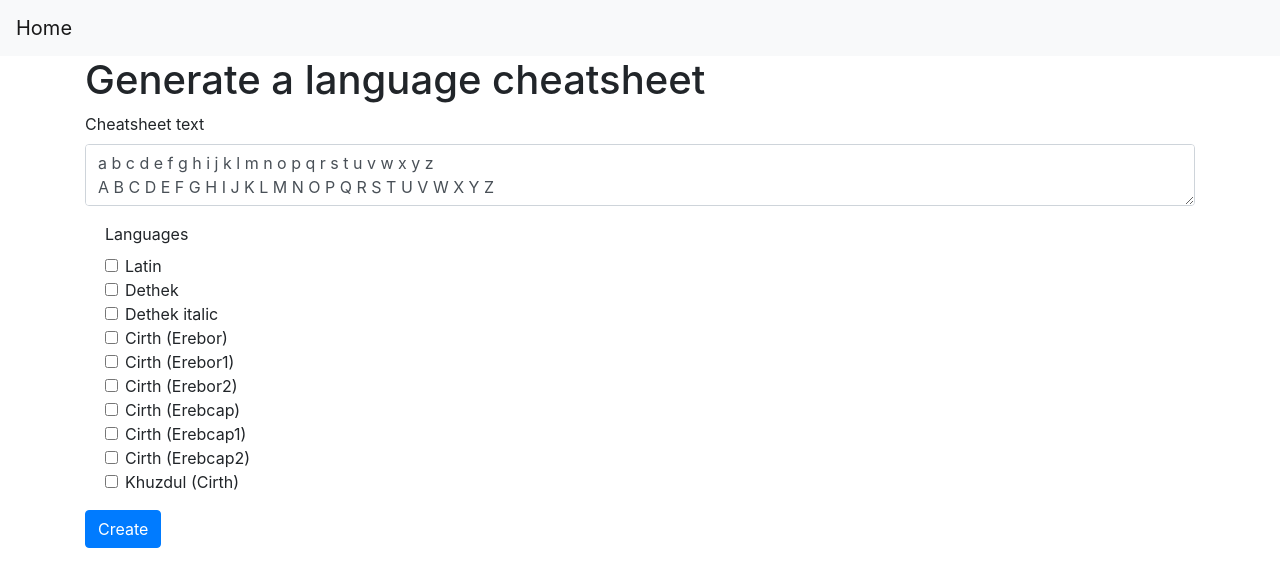
After one commit to wimulkeman/fantasy-language-generator, a PHP site: page /cheatsheet.php in a window 1280 px wide. The commit adds this page. Shown: the top 587 px of the page. Run offline with PHP 8.4, Linux system fonts and the light colour scheme.

Commit message:
chore (cheatsheet): add cheatsheet
Adding a cheatsheet page. This page can be used as a handout for a quick reference to the language character and word symbols.

```diff
--- /dev/null
+++ b/cheatsheet.php
@@ -0,0 +1,88 @@
+<?php
+include_once 'available-languages.php';
+include_once 'translate-language.php';
+?>
+<!doctype html>
+<html lang="en">
+<head>
+    <!-- Required meta tags -->
+    <meta charset="utf-8">
+    <meta name="viewport" content="width=device-width, initial-scale=1, shrink-to-fit=no">
+
+    <!-- Bootstrap CSS -->
+    <link rel="stylesheet" href="https://stackpath.bootstrapcdn.com/bootstrap/4.1.3/css/bootstrap.min.css" integrity="sha384-MCw98/SFnGE8fJT3GXwEOngsV7Zt27NXFoaoApmYm81iuXoPkFOJwJ8ERdknLPMO" crossorigin="anonymous">
+    <link rel="stylesheet" href="css/layout.css">
+    <link rel="stylesheet" media="print" href="css/print.css">
+    <?php echo getAllLanguageStyleSheets(); ?>
+
+    <title>Cheatsheet</title>
+</head>
+<body>
+<nav class="navbar navbar-light bg-light">
+    <a class="navbar-brand" href="/">Home</a>
+</nav>
+<div class="container">
+    <h1>Generate a language cheatsheet</h1>
+    <form method="post">
+        <div class="form-group">
+            <label for="text">Cheatsheet text</label>
+            <textarea class="form-control" id="text" name="text">
+a b c d e f g h i j k l m n o p q r s t u v w x y z
+A B C D E F G H I J K L M N O P Q R S T U V W X Y Z
+0 1 2 3 4 5 6 7 8 9 . -
+bad water - danger - be alert - dragon - dwarf - elf - gnome - halfling - human - orc - safe drinking water - safe shelter - safe trail
+            </textarea>
+        </div>
+        <div class="form-group form-check">
+            <label>Languages</label>
+            <?php
+            foreach (array_keys($languages) as $key => $language) {
+                $checked = '';
+                if (isset($_POST['language'][$language])) {
+                    $checked = 'checked="checked"';
+                }
+
+                echo '<div class="form-check">';
+                echo "<input type='checkbox' class='form-check-input' id='language-$key' name='language[$language]' $checked>";
+                echo "<label class='form-check-label' for='language-$key'>$language</label>";
+                echo '</div>';
+            }
+            ?>
+        </div>
+        <button type="submit" class="btn btn-primary">Create</button>
+    </form>
+</div>
+<?php if (isset($_POST['text']) && isset($_POST['language'])) { ?>
+    <div class="container language-text">
+        <?php
+        foreach ($_POST['language'] as $language => $value) {
+            if (!isset($languages[$language])) {
+                continue;
+            }
+
+            preg_match('/^[^(]+/i', $language, $nameMatch);
+            if (!isset($nameMatch[0])) {
+                continue;
+            }
+            $languageName = $nameMatch[0];
+
+            echo '<div class="row">';
+            echo '    <div class="col">'.$languageName.'</div>';
+            echo '    <div class="col-10" style="font-family: '.$languages[$language]['font-family'].'">';
+            $text = $_POST['text'];
+            if (isset($languages[$language]['translateFunction'])) {
+                $translateFunction = $languages[$language]['translateFunction'];
+                $text = $translateFunction($text);
+            }
+            echo nl2br($text);
+            echo '    </div>';
+            echo '</div>';
+        }
+        ?>
+    </div>
+    <div class="container">
+        <button type="button" class="btn btn-primary" onclick="print()">Print cheatsheet</button>
+    </div>
+<?php } ?>
+</body>
+</html>
--- a/index.php
+++ b/index.php
@@ -6,5 +6,8 @@
         <div>
             <a href="rossetta.php">Create Rossetta stone</a>
         </div>
+        <div>
+            <a href="cheatsheet.php">Language cheatsheet</a>
+        </div>
     </body>
 </html>
```
